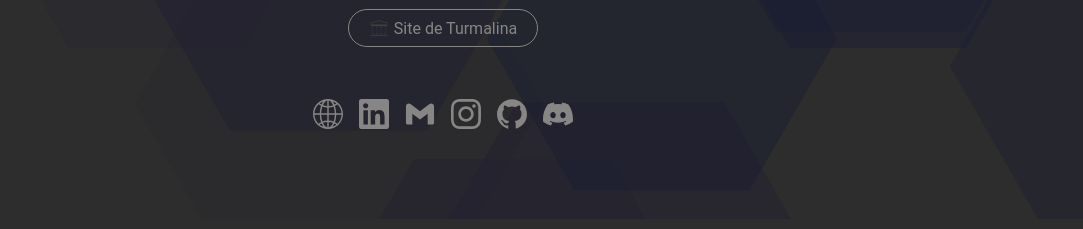
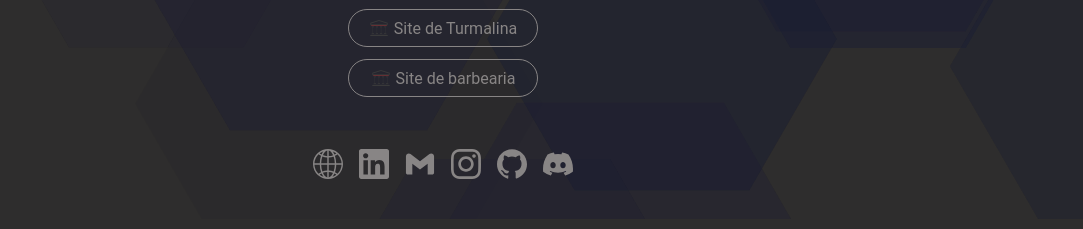
Before and after one commit to RuanTorress/bio-Ruan, a plain HTML site: page index.html in a window 1280 px wide. Shown: the part 581-810 px from the top of the page, without its empty margins (197-1280 px from the left). Drawn offline with nearby package versions, Linux system fonts and the light colour scheme.

Commit message:
Atualizar o index.html

```diff
--- a/index.html
+++ b/index.html
@@ -68,6 +68,15 @@
 						Site de Turmalina</a>
 				</div>
 			</li>
+
+			<li>
+				<div class="link-container">
+					<a href="https://ruantorress.github.io/BarberLandig/" target="_blank">
+						<img class="icon-vue" loading="lazy" width="36px" height="24px" src="svg/vue.svg" title="Vue.js">
+						Site de barbearia</a>
+				</div>
+			</li>
+
 		</ul>
 		<ul class="social-network-links">
 			<li title="CV Online">
```
